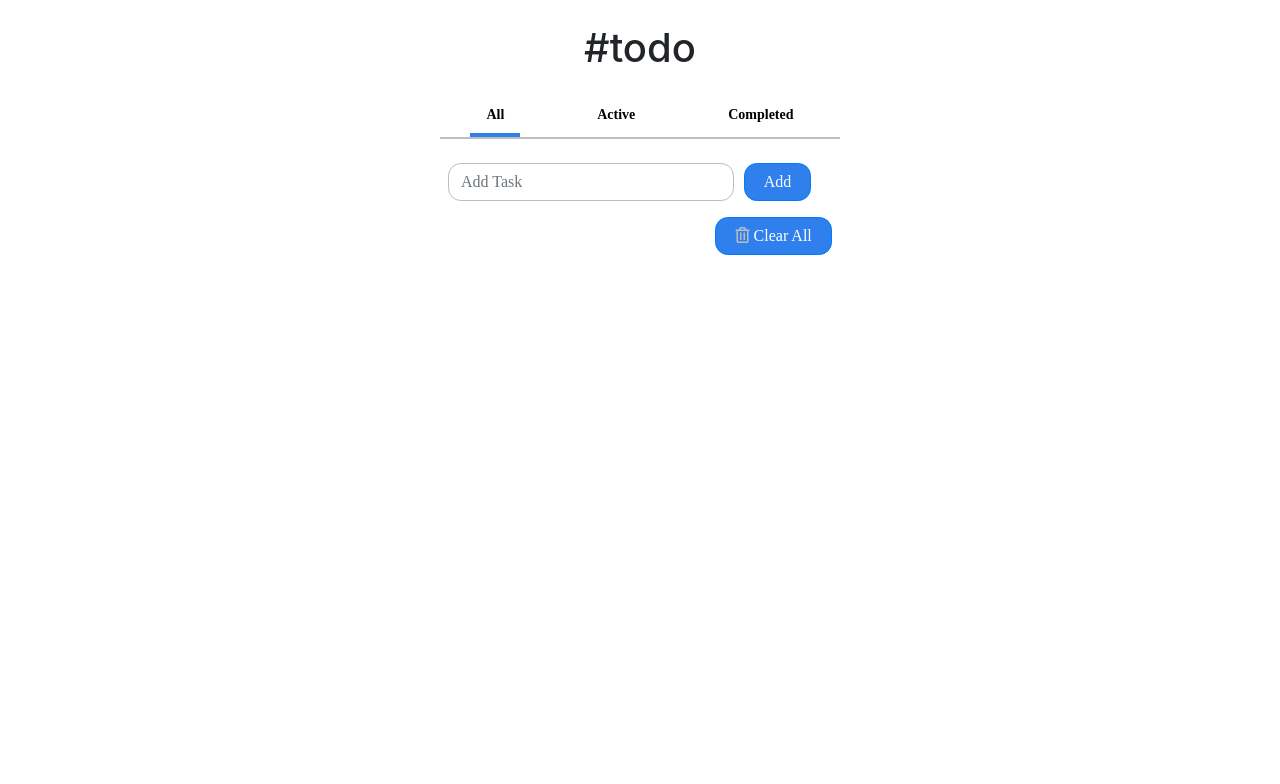
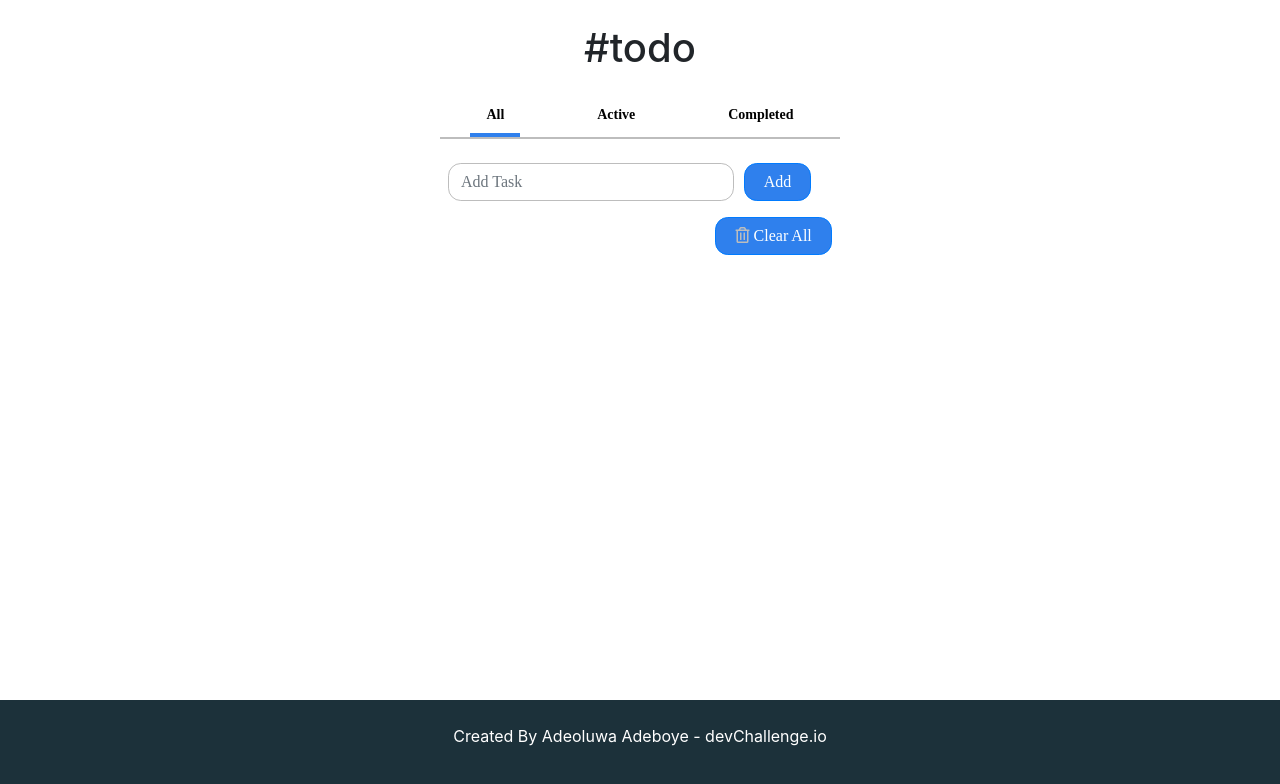
Before and after one commit to JUGG097/-Dev-Challenge-Todos, a React (Create React App) app: page / in a window 1280 px wide. Shown: the top 784 px of the page. Built offline with nearby package versions, Linux system fonts and the light colour scheme.

Commit message:
:construction: Added Footer

```diff
--- a/src/components/Todos.js
+++ b/src/components/Todos.js
@@ -357,8 +357,8 @@ const Todos = () => {
 			</div>
 			{/* Footer */}
 
-			{/* <footer
-				className="mt-4 p-4"
+			<footer
+				className={`mt-4 p-4 ${styles.my_footer}`}
 				style={{
 					backgroundColor: "#1C313A",
 					color: "white",
@@ -371,7 +371,7 @@ const Todos = () => {
 						</div>
 					</div>
 				</div>
-			</footer> */}
+			</footer>
 		</>
 	);
 };
--- a/src/components/Todos.module.css
+++ b/src/components/Todos.module.css
@@ -5,6 +5,7 @@
     font-weight: 600;
     font-style: normal;
     font-size: 14px;
+    padding-bottom: 100px;
 }
 
 .my_nav {
@@ -48,3 +49,10 @@
 .my_completedTodo{
     text-decoration: line-through;
 }
+
+.my_footer {
+    position: fixed;
+    bottom: 0;
+    width: 100%;
+    height: 100px;
+}
```
